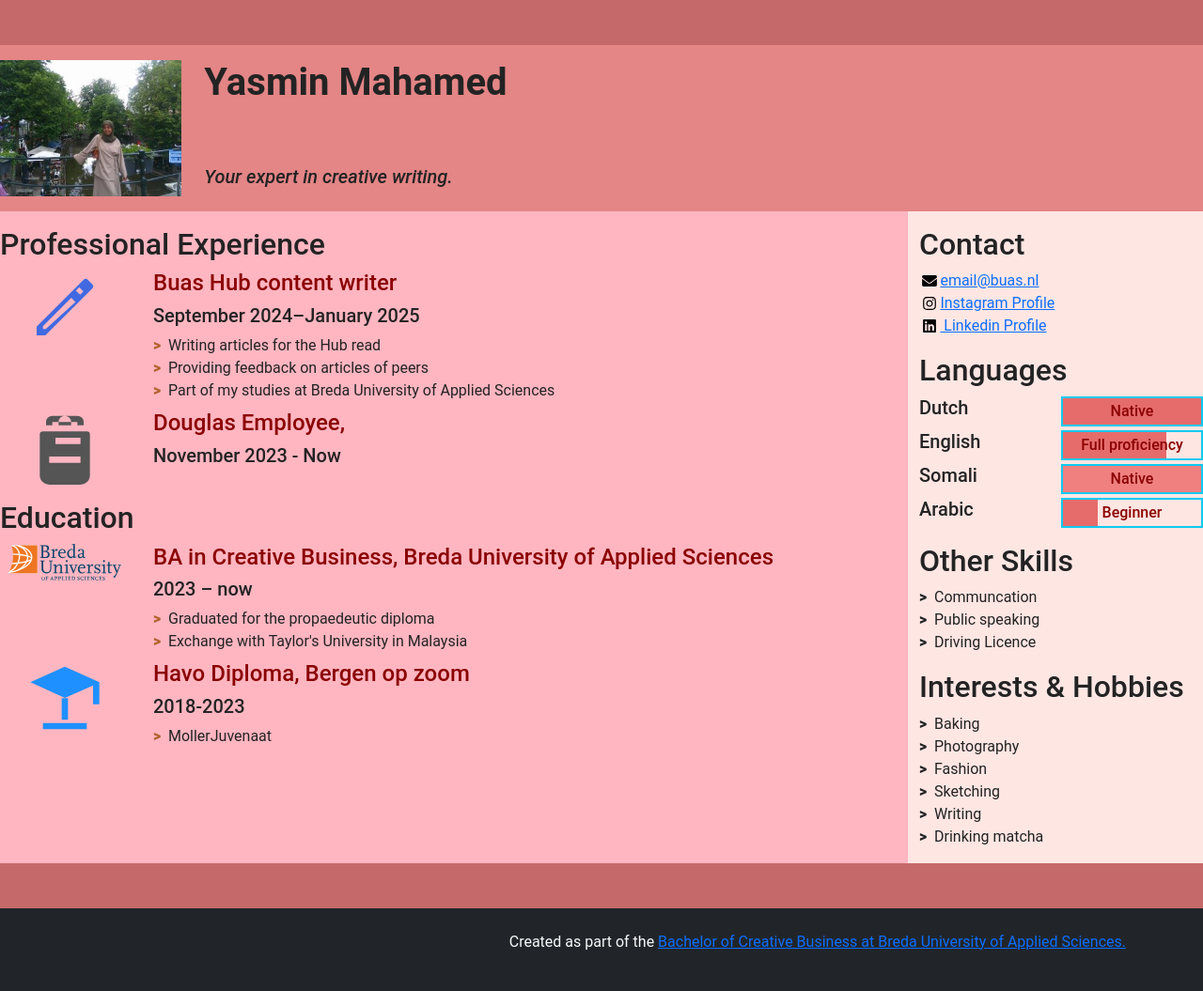
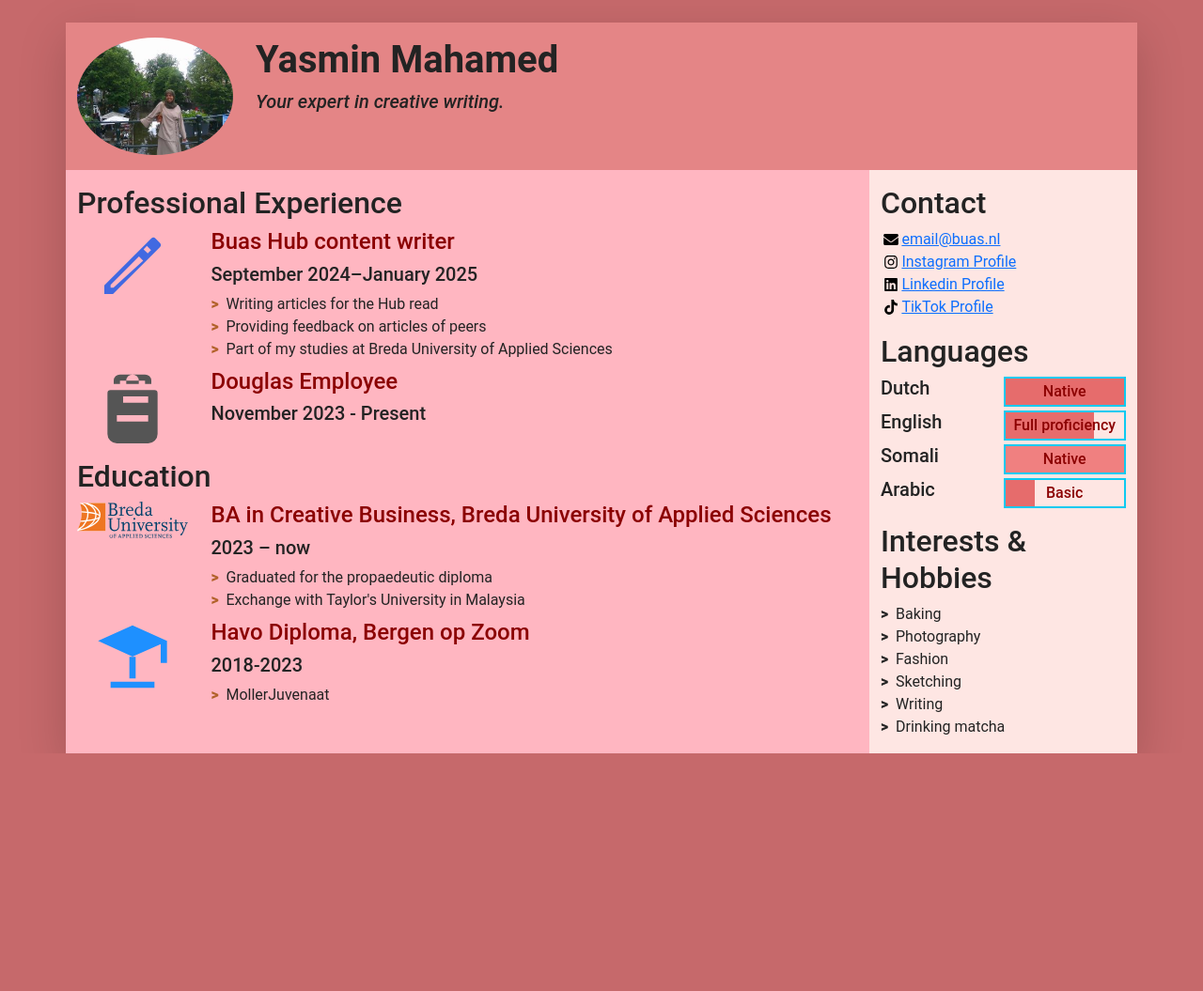
Before and after one commit to Yasmin234614/yasmincv, a plain HTML site: page index.html in a window 1280 px wide. Shown: the whole page at 94% size. After the commit the page ends 802 px from the top, so only its background shows below. Drawn offline with nearby package versions, Linux system fonts and the light colour scheme; a script that the page names is missing.

Commit message:
feedback changes

```diff
--- a/index.html
+++ b/index.html
@@ -1,125 +1,56 @@
 <!doctype html>
 <html class="h-100" lang="en">
 
-  <!-- An HTML document always starts with a "head", i.e. information about the page that isn't directly visible -->
 <head>
-    <meta charset="utf-8">
-    <meta name="viewport" content="width=device-width, initial-scale=1, shrink-to-fit=no">
+  <meta charset="utf-8" />
+  <meta name="viewport" content="width=device-width, initial-scale=1, shrink-to-fit=no" />
 
-    <!-- Links to the CSS styles from Bootstrap. -->
-    <!-- -->
-    <link href="https://cdn.jsdelivr.net/npm/bootstrap@5.3.3/dist/css/bootstrap.min.css" rel="stylesheet" integrity="sha384-QWTKZyjpPEjISv5WaRU9OFeRpok6YctnYmDr5pNlyT2bRjXh0JMhjY6hW+ALEwIH" crossorigin="anonymous">
-    <!-- -->
+  <!-- Bootstrap CSS -->
+  <link href="https://cdn.jsdelivr.net/npm/bootstrap@5.3.3/dist/css/bootstrap.min.css" rel="stylesheet"
+    integrity="sha384-QWTKZyjpPEjISv5WaRU9OFeRpok6YctnYmDr5pNlyT2bRjXh0JMhjY6hW+ALEwIH" crossorigin="anonymous" />
 
-    <!-- Links to our additional CSS styles -->
-    <link rel="stylesheet" href="css/styles.css">
+  <!-- Custom CSS -->
+  <link rel="stylesheet" href="css/styles.css" />
 
-    <title>yasmin mahamed resumé</title>
+  <title>Yasmin Mahamed Resumé</title>
 </head>
-  <!-- End of the head -->
 
-  <!-- Start of the body, which contains everything visible on the page -->
 <body class="d-flex flex-column h-100 justify-content-between">
 
-    <!--
-      We use a Bootstrap container to align contents.
-      The "container" class can be replaced by "container-fluid" to make a full width page.
-      The "my-sm-4" class adds a margin (m) vertical (y) at sizes small (-sm-) and above, of 4 x 6 pixels
-      The "resume-container" class doesn't come from Bootstrap, you can use it for your own styles
-    -->
-    <body class="d-flex flex-column h-100 justify-content-between">
-
-  <!-- Start of main container -->
+  <!-- Main container -->
   <div class="container shadow-lg my-sm-4 resume-container">
 
-    <!-- Header section -->
+    <!-- Header -->
     <header class="row resume-header justify-content-center">
-      <!-- Header content here -->
+      <div class="portrait-container col-5 col-sm-4 col-md-3 col-lg-2">
+        <img class="w-100 biography-details my-3 rounded-circle" src="images/icons/portrait.jpg"
+          alt="Portrait of Yasmin Mahamed" width="160" />
+      </div>
+      <div class="col-12 col-sm-8 col-md-9 col-lg-10 my-3 header-content">
+        <h1 class="fw-bolder">Yasmin Mahamed</h1>
+        <h5 class="fst-italic tagline">Your expert in creative writing.</h5>
+      </div>
     </header>
 
-    <!-- Bottom resume content -->
+    <!-- Bottom content: main and aside -->
     <div class="row resume-bottom">
 
       <!-- Main section -->
       <main class="col-md-7 col-lg-8 col-xl-9 resume-main">
-        <!-- Main content here -->
-      </main>
 
-      <!-- Aside section -->
-      <aside class="col-md-5 col-lg-4 col-xl-3 resume-aside">
-        <!-- Aside content here -->
-      </aside>
-
-    </div>
-
-  </div> <!-- End of main container -->
-
-</body>
-
-
-      <!--
-        <header> is a semantic element: it works exactly like <div>, but it gives information about the role of the code below.
-        The "row" class is used for the Bootstrap grid.
-      -->
-      <header class="row resume-header justify-content-center">
-
-        <!--
-          A container to wrap around the portrait and align it. We use Bootstrap grid columns.
-          This constrains the portrait to columns of decreasing sizes
-        -->
-        <div class="portrait-container col-5 col-sm-4 col-md-3 col-lg-2">
-          <!--
-            "w-100" makes sure the image takes the full width of the column it's in
-            "rounded-circle" cuts a circle around the image
-          -->
-
-
-		<img class="w-100 biography-details my-3" src="images/icons/portrait.jpg" alt="Portrait of Yasmin Mahamed" width="160">
-
-        </div>
-        <!--
-          A container to wrap around your name and tagline. Full-width at small size, then columns of increasing size.
-        -->
-        <div class="col-12 col-sm-8 col-md-9 col-lg-10 my-3 header-content">
-          <h1 class="fw-bolder">Yasmin Mahamed</h1>
-          <h1 class="fw-bolder">&nbsp;</h1>
-<h5 class="fst-italic tagline">Your expert in creative writing.</h5>
-        </div>
-      </header>
-
-      <!--
-        Another row in the Bootstrap grid, for the rest of the résumé.
-        Biography and other details will be on top of each other at sizes XS and S, then next to each other.
-        Use the "flex-row-reverse" class here to swap the columns around.
-      -->
-      <div class="row resume-bottom">
-
-        <!--
-          <main> is another semantic element. It will contain biographical info (professional experience and education).
-        -->
-        <main class="col-md-7 col-lg-8 col-xl-9 resume-main">
-
-          <!--
-            <section> is yet another semantic element. The first one is for professional experience.
-          -->
+        <!-- Professional Experience -->
         <section class="my-3 biography-section">
           <h2>Professional Experience</h2>
-            <!--
-              Each list item (li) in the unordered list (ul) below will be one job.
-              "list-unstyled" is a class that hides the bullet points of a list.
-            -->
           <ul class="biography-list list-unstyled">
 
-              <!-- Top item (generally the latest or most relevant) in professional experience -->
             <li class="biography-item row mb-2">
-                <!-- We're using a grid inside a grid so we can align logos and text -->
               <div class="logo-container col-3 col-sm-2 col-md-3 col-lg-2">
-                  <img class="biography-logo mw-100 d-block mx-auto" src="images/employers/writer.svg" alt="douglas logo" width="80">
+                <img class="biography-logo mw-100 d-block mx-auto" src="images/employers/writer.svg"
+                  alt="douglas logo" width="80" />
               </div>
               <div class="biography-contents col-9 col-sm-10 col-md-9 col-lg-10">
-                  <h4>Buas Hub content writer </h4>
+                <h4>Buas Hub content writer</h4>
                 <h5>September 2024&ndash;January 2025</h5>
-                  <!-- Use the list below to talk about your achievements -->
                 <ul class="biography-details list-unstyled">
                   <li>Writing articles for the Hub read</li>
                   <li>Providing feedback on articles of peers</li>
@@ -128,37 +59,33 @@
               </div>
             </li>
 
-              <!-- 2nd item in professional experience -->
             <li class="biography-item row mb-2">
               <div class="logo-container col-3 col-sm-2 col-md-3 col-lg-2">
-                <!-- We're using a grid inside a grid so we can align logos and text -->
-                  <img class="biography-logo mw-100 d-block mx-auto" src="images/employers/perfume.svg" alt="douglas logo" width="80">
+                <img class="biography-logo mw-100 d-block mx-auto" src="images/employers/perfume.svg"
+                  alt="douglas logo" width="80" />
               </div>
               <div class="biography-contents col-9 col-sm-10 col-md-9 col-lg-10">
-                  <h4>Douglas Employee,</h4>
-                  <h5>November 2023 - Now</h5>
-                  <!-- This entry doesn't have a list of achievements, but you can copy-paste the one from above -->
+                <h4>Douglas Employee</h4>
+                <h5>November 2023 - Present</h5>
               </div>
             </li>
 
           </ul>
         </section>
 
-          <!-- We're done with jobs, let's move on to schools -->
-
+        <!-- Education -->
         <section class="my-3 biography-section">
           <h2>Education</h2>
           <ul class="biography-list list-unstyled">
 
-              <!-- Top item in education. And by "top", I mean a Bachelor in Creative Business at BUas. -->
             <li class="biography-item row mb-2">
               <div class="logo-container col-3 col-sm-2 col-md-3 col-lg-2">
-                  <img class="biography-logo mw-100 d-block mx-auto" src="images/schools/logo-buas.svg" alt="buas logo" width="120">
+                <img class="biography-logo mw-100 d-block mx-auto" src="images/schools/logo-buas.svg"
+                  alt="buas logo" width="120" />
               </div>
               <div class="biography-contents col-9 col-sm-10 col-md-9 col-lg-10">
                 <h4>BA in Creative Business, Breda University of Applied Sciences</h4>
                 <h5>2023&nbsp;&ndash;&nbsp;now</h5>
-                  <!-- Use the list below to talk about minors, exchanges, extra-curricular activities. -->
                 <ul class="biography-details list-unstyled">
                   <li>Graduated for the propaedeutic diploma</li>
                   <li>Exchange with Taylor's University in Malaysia</li>
@@ -166,77 +93,69 @@
               </div>
             </li>
 
-              <!-- 2nd item in education -->
             <li class="biography-item row mb-2">
               <div class="logo-container col-3 col-sm-2 col-md-3 col-lg-2">
-                  <img class="biography-logo mw-100 d-block mx-auto" src="images/schools/school-cap.svg" alt="buas logo" width="80">
+                <img class="biography-logo mw-100 d-block mx-auto" src="images/schools/school-cap.svg" alt="havo logo"
+                  width="80" />
               </div>
               <div class="biography-contents col-9 col-sm-10 col-md-9 col-lg-10">
-                  <h4>Havo Diploma, Bergen op zoom</h4>
+                <h4>Havo Diploma, Bergen op Zoom</h4>
                 <h5>2018-2023</h5>
                 <ul class="biography-details list-unstyled">
-                    <li>MollerJuvenaat </li>
+                  <li>MollerJuvenaat</li>
                 </ul>
               </div>
             </li>
+
           </ul>
         </section>
 
-          <!-- This is the end of the "Education" section -->
-
       </main>
 
-        <!--
-          We're done with the first column.
-          We now move on to the column with contact details, languages and other skills
-          <aside> is also a semantic element.
-        -->
+      <!-- Aside section -->
       <aside class="col-md-5 col-lg-4 col-xl-3 resume-aside">
 
-          <!-- The first block will be contact details -->
+        <!-- Contact -->
         <section class="my-3 aside-section">
           <h2>Contact</h2>
-            <!--
-              A list of all your contact details.
-              There are more icons in the images/icons folder, have a look if you want to add your LinkedIn or TikTok profile.
-              Be careful and only put channels through which you really want to be contacted.
-              If your phone number is your personal one, you may want to remove it!
-            -->
           <ul class="contact-list list-unstyled">
             <li class="contact-item">
-                <a class="d-flex align-items-center" href="https://www.buas.nl/en" target="_blank">
-                  <img class="contact-icon" src="images/icons/envelope.svg" alt="Email envelope">
+              <a class="d-flex align-items-center" href="https://www.buas.nl/" target="_blank" rel="noopener noreferrer">
+                <img class="contact-icon" src="images/icons/envelope.svg" alt="Email envelope" />
                 email@buas.nl
               </a>
             </li>
             <li class="contact-item">
-                <a class="d-flex align-items-center" href="https://www.instagram.com/" target="_blank">
-                  <img class="contact-icon" src="images/icons/instagram.svg" alt="Instagram">
+              <a class="d-flex align-items-center" href="https://www.instagram.com/" target="_blank"
+                rel="noopener noreferrer">
+                <img class="contact-icon" src="images/icons/instagram.svg" alt="Instagram" />
                 Instagram Profile
               </a>
             </li>
             <li class="contact-item">
-                <a class="d-flex align-items-center" href="https://www.linkedin.com/in/yasmin-mahamed-83425232a/" target="_blank">
-                  <img class="contact-icon" src="images/icons/linkedin.svg" alt="LinkedIn">
-                &nbsp;Linkedin Profile</a>
+              <a class="d-flex align-items-center" href="https://www.linkedin.com/in/yasmin-mahamed-83425232a/" target="_blank"
+                rel="noopener noreferrer">
+                <img class="contact-icon" src="images/icons/linkedin.svg" alt="LinkedIn" />
+                Linkedin Profile
+              </a>
             </li>
             <li class="contact-item">
-                <a class="d-flex align-items-center" href="https://www.tiktok.com/@bredauniversityas" target="_blank">
+              <a class="d-flex align-items-center" href="https://www.tiktok.com/@bredauniversityas" target="_blank"
+                rel="noopener noreferrer">
+                <img class="contact-icon" src="images/icons/tiktok.svg" alt="TikTok" />
+                TikTok Profile
               </a>
             </li>
           </ul>
         </section>
 
-          <!-- End of contact details, moving on to languages -->
-
+        <!-- Languages -->
         <section class="my-3 aside-section">
           <h2>Languages</h2>
-            <!-- Each item in the list is a language. Modify, add or remove depending on what you speak -->
           <ul class="language-list list-unstyled">
             <li class="language-item d-flex mb-1">
               <h5 class="language-name w-50">Dutch</h5>
               <div class="language-level w-50 border border-info border-2 position-relative">
-                  <!-- The div below is a progress bar. Choose between w-25, w-50, w-75 and w-100 to show your level of fluency -->
                 <div class="language-progress position-absolute dutch-color h-100 w-100"></div>
                 <h6 class="position-absolute w-100 text-center top-0 py-1">Native</h6>
               </div>
@@ -244,7 +163,6 @@
             <li class="language-item d-flex mb-1">
               <h5 class="language-name w-50">English</h5>
               <div class="language-level w-50 border border-info border-2 position-relative">
-                  <!-- The div below is a progress bar. Choose between w-25, w-50, w-75 and w-100 to show your level of fluency -->
                 <div class="language-progress position-absolute english-color h-100 w-75"></div>
                 <h6 class="position-absolute w-100 text-center top-0 py-1">Full proficiency</h6>
               </div>
@@ -252,7 +170,6 @@
             <li class="language-item d-flex mb-1">
               <h5 class="language-name w-50">Somali</h5>
               <div class="language-level w-50 border border-info border-2 position-relative">
-                  <!-- The div below is a progress bar. Choose between w-25, w-50, w-75 and w-100 to show your level of fluency -->
                 <div class="language-progress position-absolute language-color h-100 w-100"></div>
                 <h6 class="position-absolute w-100 text-center top-0 py-1">Native</h6>
               </div>
@@ -260,27 +177,12 @@
             <li class="language-item d-flex mb-1">
               <h5 class="language-name w-50">Arabic</h5>
               <div class="language-level w-50 border border-info border-2 position-relative">
-                  <!-- The div below is a progress bar. Choose between w-25, w-50, w-75 and w-100 to show your level of fluency -->
                 <div class="language-progress position-absolute arabic-color h-100 w-25"></div>
-                  <h6 class="position-absolute w-100 text-center top-0 py-1">Beginner</h6>
+                <h6 class="position-absolute w-100 text-center top-0 py-1">Basic</h6>
               </div>
             </li>
           </ul>
         </section>
-
-          <!-- End of contact details, moving on to other skills -->
-
-          <section class="my-3 aside-section">
-            <h2>Other Skills</h2>
-            <ul class="skill-list list-unstyled">
-              <li class="skill-item">Communcation&nbsp;&nbsp;</li>
-              <li class="skill-item">Public speaking&nbsp; &nbsp;&nbsp;&nbsp;</li>
-              <li class="skill-item">Driving Licence</li>
-            </ul>
-          </section>
-
-          <!-- End of other skills, moving on to interest and hobbies -->
-
 		  <section class="my-3 aside-section">
             <h2>Interests &amp; Hobbies</h2>
             <ul class="skill-list list-unstyled">
@@ -298,13 +200,12 @@
 
     </div>
 
+  </div>
 
-    <!-- And now, a footer! -->
-    <footer class="bg-dark mt-sm-5 py-4 text-light">
-      <p class="container text-end">
-        Created as part of the <a href="https://www.buas.nl/en/programmes/creative-business" target="_blank">Bachelor of Creative Business at Breda University of Applied Sciences.</a>
-      </p>
-    </footer>
+  <!-- Bootstrap Bundle with Popper -->
+  <script src="https://cdn.jsdelivr.net/npm/bootstrap@5.3.3/dist/js/bootstrap.bundle.min.js"
+    integrity="sha384-ENjdO4Dr2bkBIFxQpeo4lKauuF0uNBz2vJ/Z6RF8/tE3MoK7ZeZDyx" crossorigin="anonymous"></script>
 
 </body>
+
 </html>
```
Lines whose indentation alone changed are shown as unchanged.
